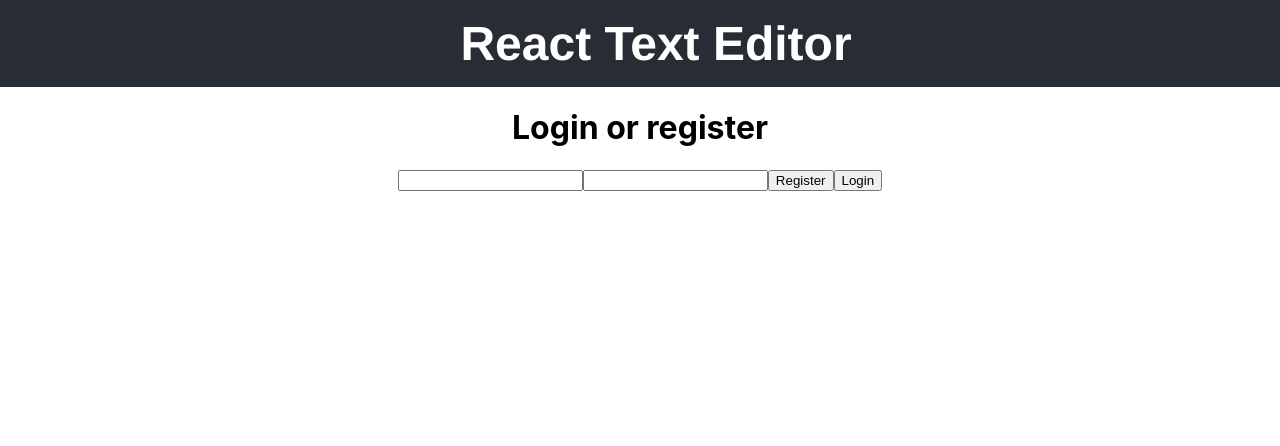
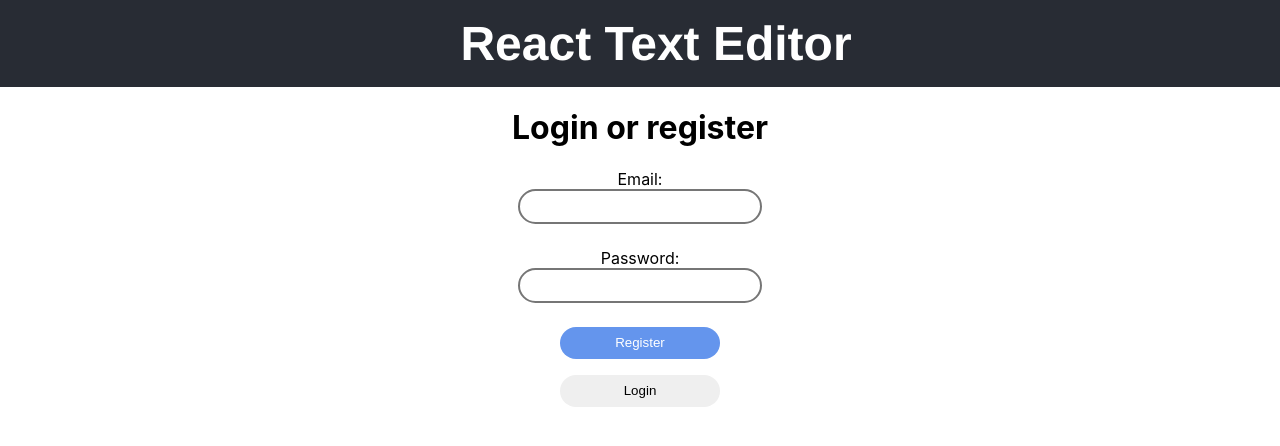
Before and after one commit to oscaridberg/react-text-editor, a React (Create React App) app: page / in a window 1280 px wide. Shown: the top 446 px of the page. Built offline with nearby package versions, Linux system fonts and the light colour scheme; no server answers.

Commit message:
add auth

```diff
--- a/src/components/Login.js
+++ b/src/components/Login.js
@@ -25,14 +25,16 @@ export default function Login({setToken, user, setUser}) {
     }
 
     return (
-        <>
+        <div className='loginContainer'>
         <h1>Login or register</h1>
-        <input type="email" name="email" onChange={changeHandler} />
-        <input type="password" name="password" onChange={changeHandler} />
+            <p className='loginTitle'>Email:</p>
+            <input type="email" name="email" onChange={changeHandler} />
 
-        <button onClick={register} >Register</button>
-        <button onClick={login} >Login</button>
+            <p className='loginTitle'>Password:</p>
+            <input type="password" name="password" onChange={changeHandler} />
 
-        </>
+            <button className='registerButton' onClick={register} >Register</button>
+            <button className='loginButton' onClick={login} >Login</button>
+        </div>
     );
 }
--- a/src/style/App.css
+++ b/src/style/App.css
@@ -36,3 +36,41 @@
     transform: rotate(360deg);
   }
 }
+
+.loginContainer {
+  display: flex;
+  flex-direction: column;
+  align-items: center;
+}
+
+.loginContainer > input {
+  width: 14rem;
+  margin-bottom: 1.5rem;
+  text-align: center;
+  border-radius: 25px;
+  border-style: solid;
+  padding: 0.5rem;
+  /* border: 2px solid gray; */
+}
+
+.loginTitle {
+  margin-top: 0;
+  margin-bottom: 0;
+}
+
+.registerButton, .loginButton{
+  margin-bottom: 1rem;
+  border-radius: 25px;
+  width: 10rem;
+  height: 2rem;
+  border: none;
+}
+
+.registerButton {
+  background-color: cornflowerblue;
+  color: white
+}
+
+.registerButton:hover {
+  background-color: rgb(147, 180, 241);
+}
--- a/src/style/TextEditor.css
+++ b/src/style/TextEditor.css
@@ -73,3 +73,7 @@
     border: none;
 
 }
+
+.loginContainer {
+   height: 500px;
+}
```
